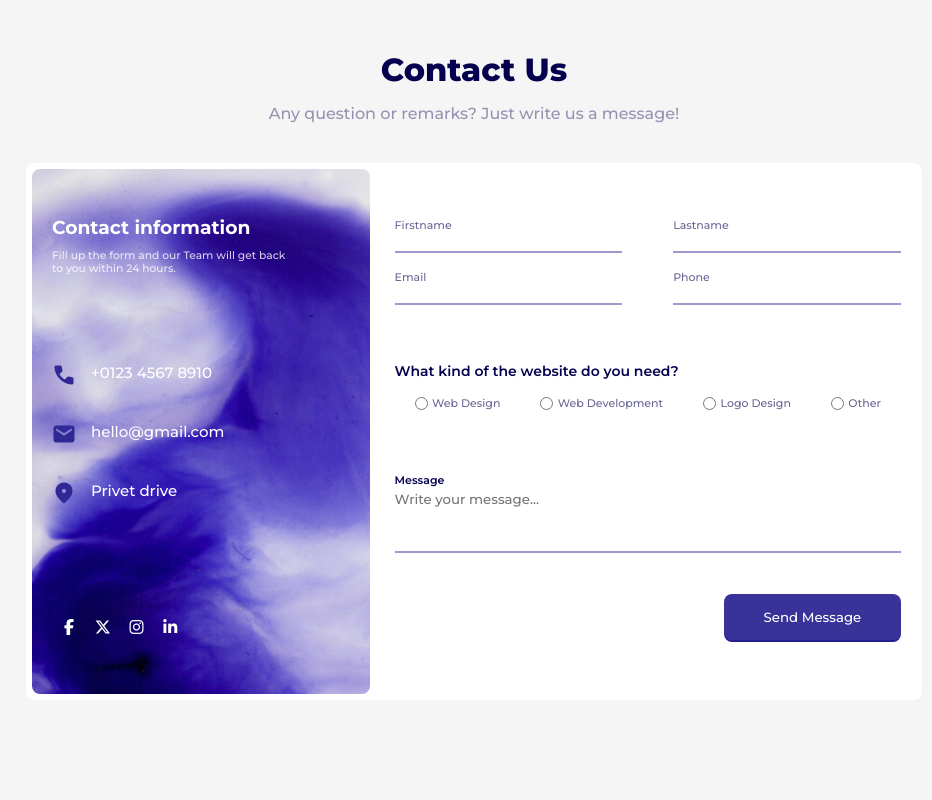
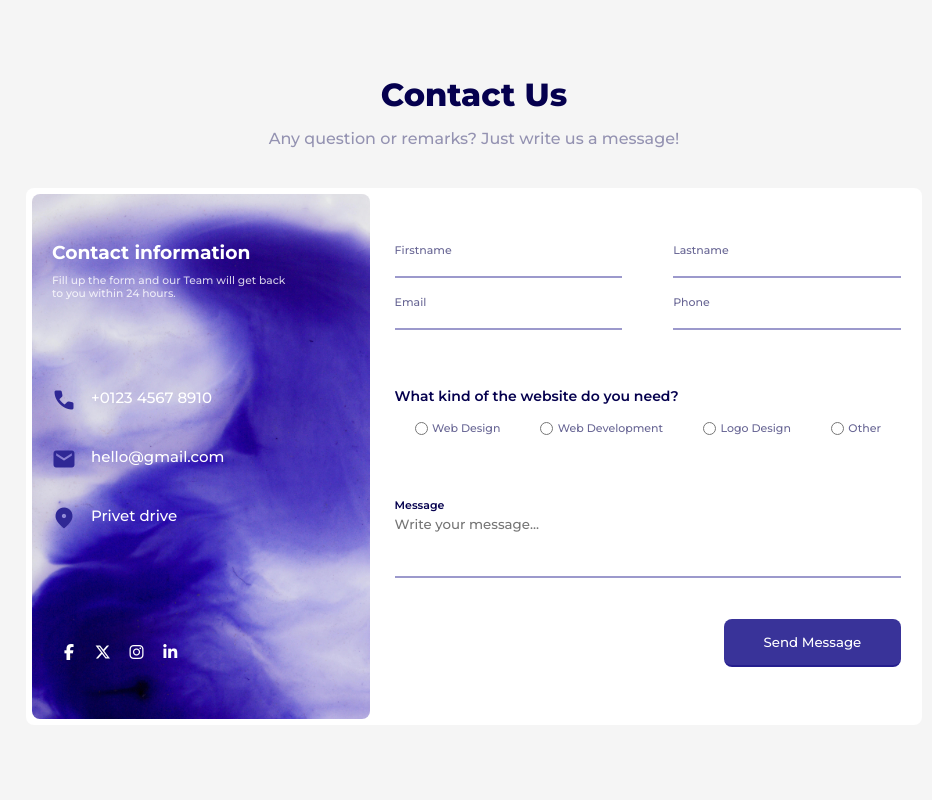
Before and after one commit to MarieWrnr/contact_form, a PHP site: page / in a window 1280 px wide. Shown: the whole page, without its empty margins (166-1098 px from the left). Run offline with PHP 8.4, Linux system fonts and the light colour scheme; some libraries are stand-ins or nearby versions.

Commit message:
edited some lines to make template better

```diff
--- a/public/css/style.css
+++ b/public/css/style.css
@@ -9,6 +9,8 @@
 
 body {
     background-color: #F5F5F5;
+    min-height: 100vh;
+    display: flex;
 }
 
 h1 {
@@ -38,7 +40,7 @@ h6 {
     justify-content: space-around;
     flex-direction: column;
     max-width: 70%;
-    margin: 50px auto;
+    margin: auto;
 }
 
 .wrapper-block {
```
